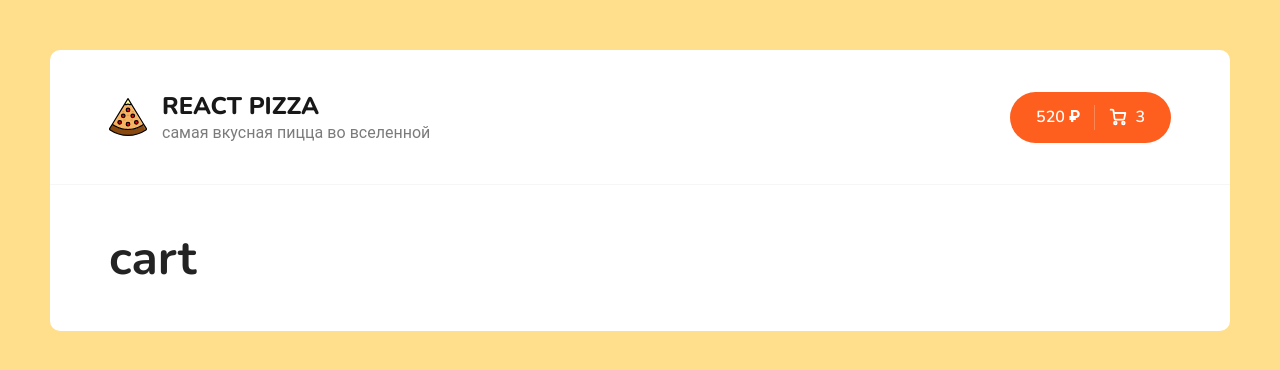
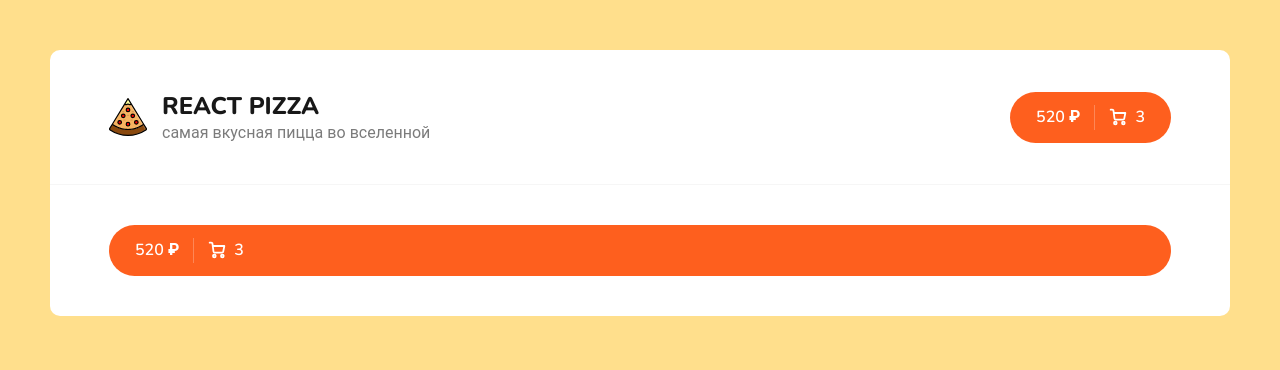
Before and after one commit to Dash-02/React, a React (Create React App) app in the folder my-react-pizza/: page /cart in a window 1280 px wide. Shown: the top 370 px of the page. Built offline with nearby package versions, Linux system fonts and the light colour scheme.

Commit message:
cart-page

```diff
--- a/my-react-pizza/src/pages/Cart.jsx
+++ b/my-react-pizza/src/pages/Cart.jsx
@@ -4,7 +4,42 @@
 
   return (
     <>
-      <h1>cart</h1>
+      <div class="header__cart">
+        <div class="button button--cart">
+          <span>520 ₽</span>
+          <div class="button__delimiter"></div>
+            <svg
+              width="18"
+              height="18"
+              viewBox="0 0 18 18"
+              fill="none"
+              xmlns="http://www.w3.org/2000/svg"
+            >
+              <path
+                d="M6.33333 16.3333C7.06971 16.3333 7.66667 15.7364 7.66667 15C7.66667 14.2636 7.06971 13.6667 6.33333 13.6667C5.59695 13.6667 5 14.2636 5 15C5 15.7364 5.59695 16.3333 6.33333 16.3333Z"
+                stroke="white"
+                stroke-width="1.8"
+                stroke-linecap="round"
+                stroke-linejoin="round"
+              />
+              <path
+                d="M14.3333 16.3333C15.0697 16.3333 15.6667 15.7364 15.6667 15C15.6667 14.2636 15.0697 13.6667 14.3333 13.6667C13.597 13.6667 13 14.2636 13 15C13 15.7364 13.597 16.3333 14.3333 16.3333Z"
+                stroke="white"
+                stroke-width="1.8"
+                stroke-linecap="round"
+                stroke-linejoin="round"
+              />
+              <path
+                d="M4.78002 4.99999H16.3334L15.2134 10.5933C15.1524 10.9003 14.9854 11.176 14.7417 11.3722C14.4979 11.5684 14.1929 11.6727 13.88 11.6667H6.83335C6.50781 11.6694 6.1925 11.553 5.94689 11.3393C5.70128 11.1256 5.54233 10.8295 5.50002 10.5067L4.48669 2.82666C4.44466 2.50615 4.28764 2.21182 4.04482 1.99844C3.80201 1.78505 3.48994 1.66715 3.16669 1.66666H1.66669"
+                stroke="white"
+                stroke-width="1.8"
+                stroke-linecap="round"
+                stroke-linejoin="round"
+              />
+            </svg>
+          <span>3</span>
+        </div>
+      </div>
     </>
   );
 }
--- a/my-react-pizza/src/scss/app.scss
+++ b/my-react-pizza/src/scss/app.scss
@@ -14,13 +14,21 @@
   margin: 50px auto;
   border-radius: 10px;
   max-width: 1400px;
+
+  @media (max-width: 645px) {
+    width: calc(100vw - 30px);
+    margin-top: 15px;
+  }
 }
 
 .content {
   padding: 40px 0;
 
   &__title {
-    margin: 35px 0;
+    font-weight: 800;
+    font-size: 38px;
+    margin-top: 60px;
+    margin-bottom: 50px;
   }
 
   &__items {
@@ -48,12 +56,10 @@
     justify-content: space-between;
 
     @media (max-width: 1260px) {
-        .categories {
-        scrollbar-width: thin;
+      .categories {
 
-        margin-bottom: 30px;
         width: 100%;
-        overflow: scroll;
+        overflow: auto;
 
         ul {
           width: 785px;
@@ -61,7 +67,27 @@
       }
     }
 
+    .sort {
+      padding-left: 20px;
+      b {
+        display: none;
+      }
+    }
+
+    @media (max-width: 760px) {
+      .categories {
+        ul {
+          li {
+            padding: 8px 20px;
+          }
+        }
+      }
+    }
+
     @media (max-width: 820px) {
+      .categories {
+        margin-bottom: 30px;
+      }
       flex-direction: column;
     }
   }
--- a/my-react-pizza/src/scss/components/_header.scss
+++ b/my-react-pizza/src/scss/components/_header.scss
@@ -8,6 +8,14 @@
     display: flex;
     align-items: center;
     justify-content: space-between;
+
+    @media (max-width: 645px) {
+      flex-direction: column;
+
+      .header__cart {
+        margin-top: 20px;
+      }
+    }
   }
 
   &__logo {
```
